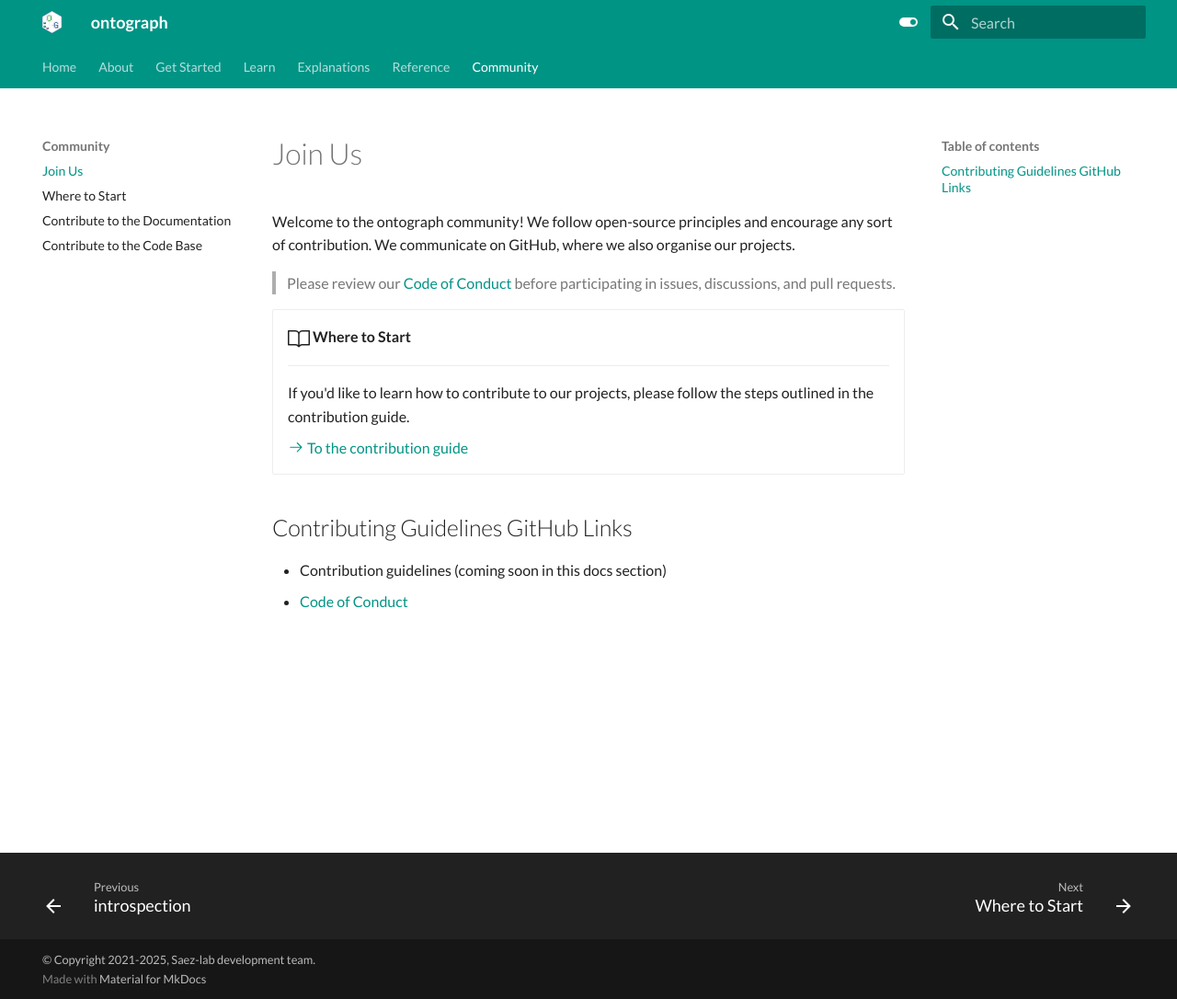
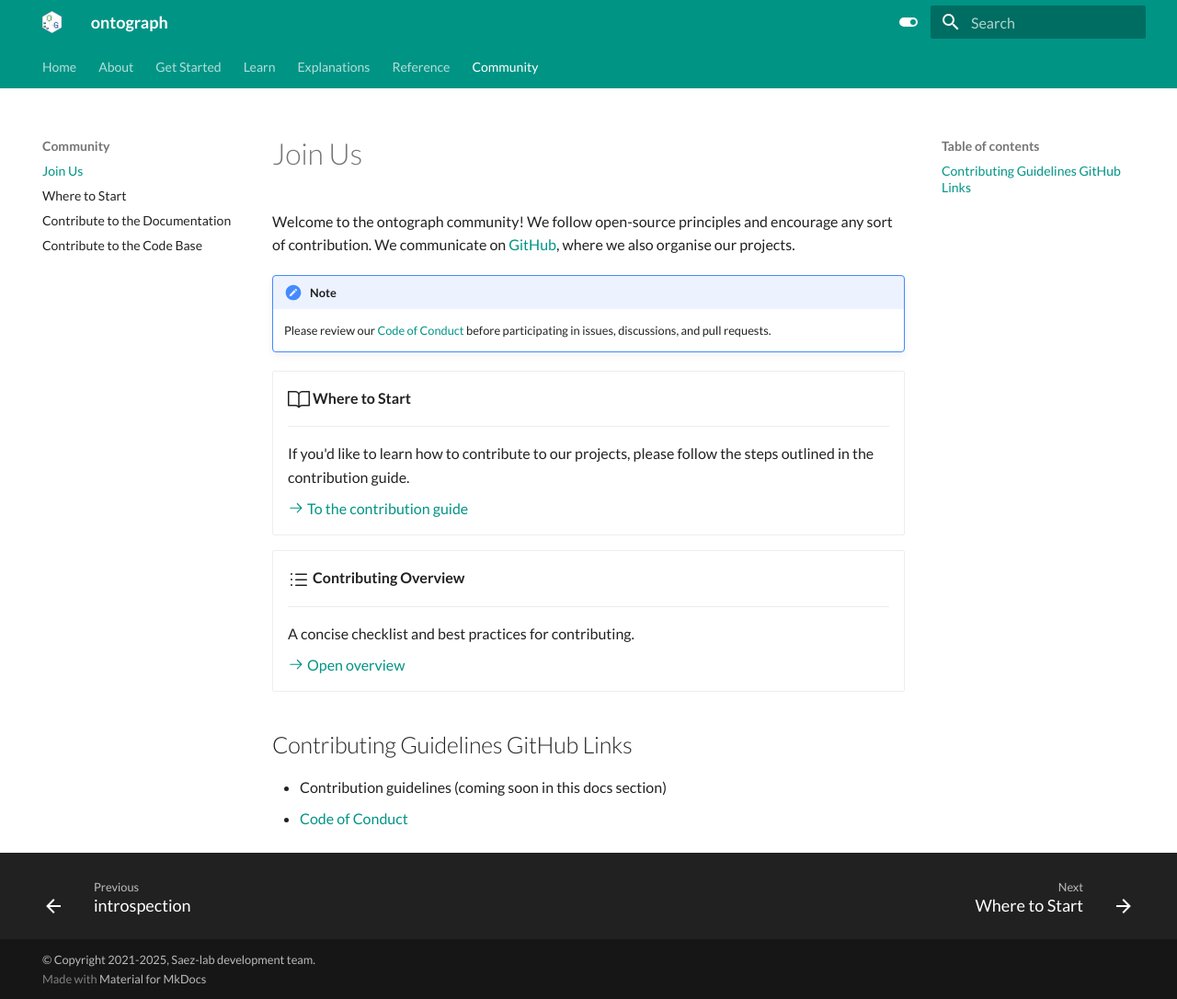
Before and after one commit to saezlab/ontograph, an MkDocs documentation site: the page built from docs/community/index.md, in a window 1280 px wide and 1086 px high. Shown: the whole window at 92% size. Built offline with MkDocs 1.6.1 and Material for MkDocs 9.7.7, drawn with Linux system fonts in a browser that asks for light colours.

Commit message:
docs: adapt contributing guidelines based on how Omnipath team work.

```diff
--- a/docs/community/index.md
+++ b/docs/community/index.md
@@ -1,8 +1,9 @@
 Welcome to the ontograph community! We follow open-source principles and
-encourage any sort of contribution. We communicate on GitHub, where we also
+encourage any sort of contribution. We communicate on [GitHub](https://github.com/saezlab/ontograph), where we also
 organise our projects.
 
-> Please review our [Code of Conduct](../../CODE_OF_CONDUCT.md) before participating in issues, discussions, and pull requests.
+!!! note
+    Please review our [Code of Conduct](code-of-conduct.md) before participating in issues, discussions, and pull requests.
 
 <div class="grid cards" markdown>
 
@@ -17,8 +18,20 @@ organise our projects.
 
 </div>
 
+<div class="grid cards" markdown>
+
+-   :octicons-list-unordered-24:{ .lg .middle } __Contributing Overview__
+
+    ---
+
+    A concise checklist and best practices for contributing.
+
+    [:octicons-arrow-right-24: Open overview](CONTRIBUTING.md)
+
+</div>
+
 
 ## Contributing Guidelines GitHub Links
 
 - Contribution guidelines (coming soon in this docs section)
-- [Code of Conduct](../../CODE_OF_CONDUCT.md)
+- [Code of Conduct](code-of-conduct.md)
```
Also changed, not shown: docs/community/code-of-conduct.md (added, +8 -0 lines), docs/assets/project-banner-readme.png, docs/community/CONTRIBUTING.md (added).
